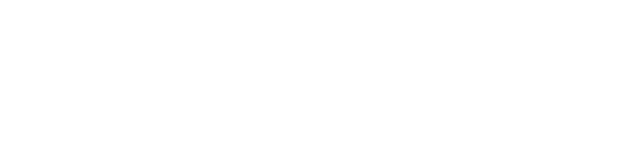
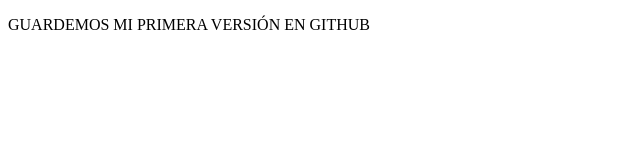
Before and after one commit to mauriciotb/prueba1, a plain HTML site: page index.html in a window 1280 px wide. Shown: the whole page, without its empty margins (0-640 px from the left). Drawn offline with Linux system fonts and the light colour scheme.

Commit message:
version 2

```diff
--- a/index.html
+++ b/index.html
@@ -5,6 +5,7 @@
     <meta http-equiv="X-UA-Compatible" content="IE=edge">
     <meta name="viewport" content="width=device-width, initial-scale=1.0">
     <title>MI PRIMER PROYECTO CON GIT</title>
+    <p>GUARDEMOS MI PRIMERA VERSIÓN EN GITHUB</p>
 </head>
 <body>
 
```
